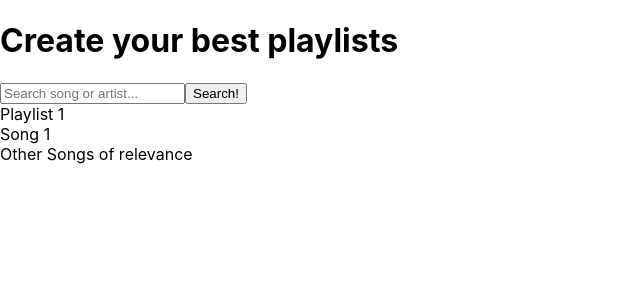
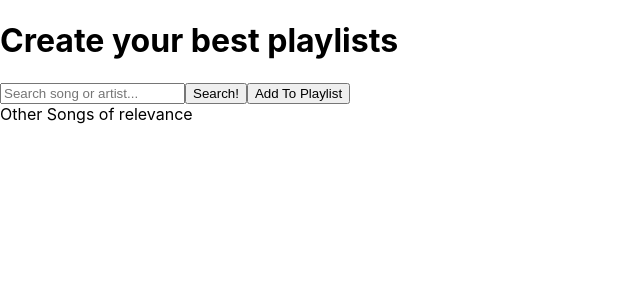
Before and after one commit to justinpjtate1/React.js_Music_UI, a React (Create React App) app in the folder music/: page / in a window 1280 px wide. Shown: the top 300 px of the page, without its empty margins (0-640 px from the left). Built offline with nearby package versions, Linux system fonts and the light colour scheme.

Commit message:
Allowed search songs to be added to playlists

```diff
--- /dev/null
+++ b/music/src/Add-To-Playlist.js
@@ -0,0 +1,36 @@
+import React, { Component } from "react";
+
+class Add_To_Playlist extends Component {
+    constructor(props) {
+        super(props);
+
+        this.state = {
+            check: false
+        }
+    }
+
+    check = () => {
+        this.setState({
+                check: !this.state.check
+            },
+            () => {
+                if(this.state.check === true) {
+                    this.props.resultChecked()
+                } else if(this.state.check === false) {
+                    this.props.resultUnchecked()
+                }
+            }
+        )
+
+    }
+
+    render() {
+        return(
+            <>
+                <input type="checkbox" onChange={this.check}/>
+            </>
+        )
+    }
+}
+
+export default Add_To_Playlist;
--- a/music/src/App.js
+++ b/music/src/App.js
@@ -10,7 +10,9 @@ class App extends Component {
 
     this.state = {
       searchInput: "",
-      searchResults: []
+      searchResults: [],
+      resultsChecked: [],
+      playlistSongs: []
     }
   }
 
@@ -20,7 +22,7 @@ class App extends Component {
     })
   }
 
-  handleClick = (e) => {
+  handleSearchClick = () => {
     fetch(`https://itunes.apple.com/search?term=${this.state.searchInput}&media=music&limit=5`)
       .then(response => response.json())
       .then(response => {
@@ -29,7 +31,7 @@ class App extends Component {
             {
               trackName: value.trackName,
               artistName: value.artistName,
-              artwork: value.artworkUrl100,
+              artwork: value.artworkUrl60,
               album: value.collectionName
             }
           )
@@ -41,14 +43,41 @@ class App extends Component {
       })
   }
 
+  resultChecked = (indexOfResults) => {
+    const newArr = this.state.resultsChecked
+    this.setState({
+      resultsChecked: [...newArr, indexOfResults]
+    })
+  }
+
+  resultUnchecked = (indexOfResults) => {
+    const newArr = this.state.resultsChecked
+    this.setState({
+      resultsChecked: newArr.filter(value => value !== indexOfResults)
+    })
+  }
+
+  addToPlaylist = () => {
+    const newArr = this.state.searchResults.filter((value, index) => this.state.resultsChecked.includes(index))
+    this.setState({
+      playlistSongs: [...newArr]
+    })
+  }
+
   render() {
     return (
       <>
       <h1>Create your best playlists</h1>
       <input type="text" placeholder='Search song or artist...' onChange={this.handleSearch}/>
-      <button onClick={this.handleClick}>Search!</button>
-      <Search searchResults={this.state.searchResults} />
-      <Playlist_container />
+      <button onClick={this.handleSearchClick}>Search!</button>
+      <button onClick={this.addToPlaylist}>Add To Playlist</button>
+      {/* <select id="dropdown" onChange={this.addToPlaylist}>
+        <option value="" defaultValue hidden>Select Playlist</option>
+        <option value="playlist 1">Playlist 1</option>
+        <option value="playlist 2">Playlist 2</option>
+      </select> */}
+      <Search searchResults={this.state.searchResults} resultChecked={this.resultChecked} resultUnchecked={this.resultUnchecked}/>
+      <Playlist_container playlistSongs={this.state.playlistSongs}/>
       <Discovery />
       </>
     );
--- a/music/src/Playlist-Song-List.js
+++ b/music/src/Playlist-Song-List.js
@@ -1,9 +1,10 @@
 import Playlist_song from "./Playlist-song"
 
-function Playlist_song_list() {
+function Playlist_song_list(props) {
+    const allSongs = props.playlistSongs.map((song, index) => <Playlist_song item={song} key={index}/>)
     return(
         <>
-        <Playlist_song />
+        {allSongs}
         </>
     )
 }
--- a/music/src/Playlist-item.js
+++ b/music/src/Playlist-item.js
@@ -1,7 +1,6 @@
-function Playlist_item() {
+function Playlist_item(props) {
     return(
         <>
-        <div>Playlist 1</div>
         </>
     )
 }
--- a/music/src/Playlist-song.js
+++ b/music/src/Playlist-song.js
@@ -1,7 +1,7 @@
-function Playlist_song() {
+function Playlist_song(props) {
     return(
         <>
-        <div>Song 1</div>
+        <div>{props.item.trackName}</div>
         </>
     )
 }
--- a/music/src/Playlist.js
+++ b/music/src/Playlist.js
@@ -7,7 +7,7 @@ class Playlist_container extends Component {
         return(
             <>
             <Playlist_item />
-            <Playlist_song_list />
+            <Playlist_song_list playlistSongs={this.props.playlistSongs}/>
             </>
         )
     }
--- a/music/src/Search-result.js
+++ b/music/src/Search-result.js
@@ -1,4 +1,5 @@
 import React, { Component } from "react";
+import Add_To_Playlist from "./Add-To-Playlist";
 
 class Search_result extends Component {
     render() {
@@ -8,6 +9,7 @@ class Search_result extends Component {
                 <img src={this.props.result.artwork} />
                 <div>{this.props.result.artistName}</div>
                 <div>{this.props.result.album}</div>
+                <Add_To_Playlist resultChecked={() => this.props.resultChecked(this.props.value)} resultUnchecked={() => this.props.resultUnchecked(this.props.value)}/>
             </div>
         )
     }
--- a/music/src/Search.js
+++ b/music/src/Search.js
@@ -5,7 +5,7 @@ import Search_result from "./Search-result";
 class Search extends Component {
     render() {
         const allResults = this.props.searchResults.map((value, index) => {
-            return <Search_result result={value} key={index} />})
+            return <Search_result result={value} key={index} value={index} resultChecked={(indexOfResult) => this.props.resultChecked(indexOfResult)} resultUnchecked={(indexOfResult) => this.props.resultUnchecked(indexOfResult)}/>})
         return(
             <>
             {allResults}
```
